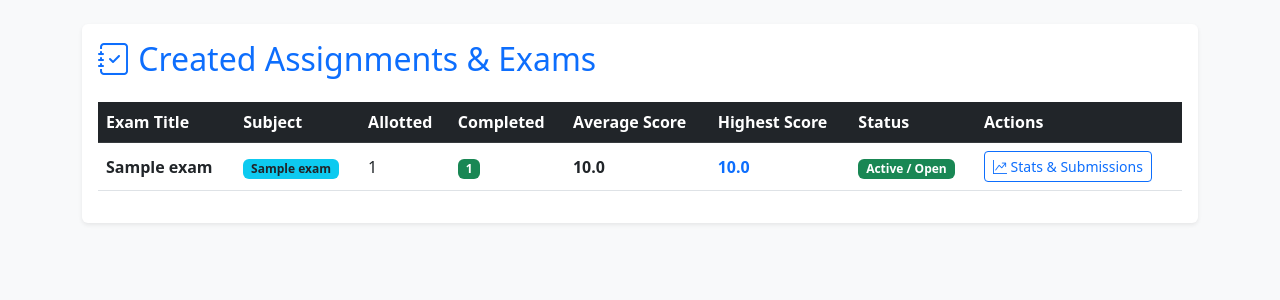
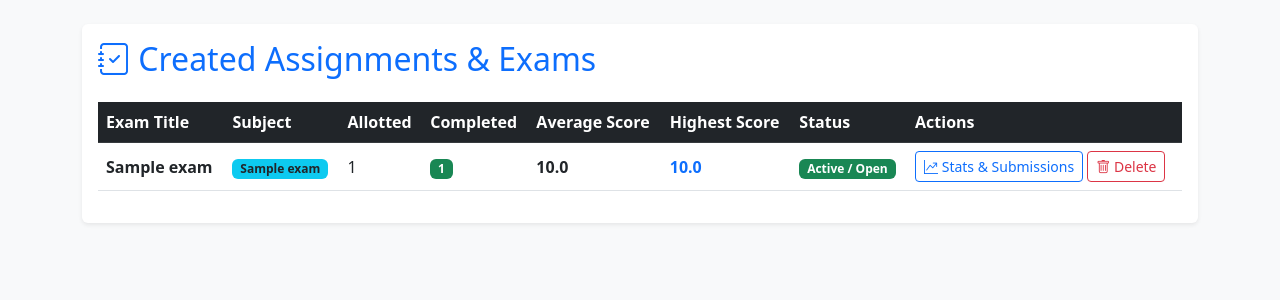
Before and after one commit to ganguly71/UNNATI_Exams, a Flask app: page /faculty/exams in a window 1280 px wide. Shown: the part 56-356 px from the top of the page. Run offline with Flask 3, Linux system fonts and the light colour scheme; a user stored in the database is signed in; tables that the repository leaves empty hold one stand-in row (values such as "Sample post").

Commit message:
Exam deletion feature

```diff
--- a/routes.py
+++ b/routes.py
@@ -167,19 +167,21 @@ def student_dashboard():
         if sub.status == 'completed':
             total_exam_marks = sum(q.marks_awarded for q in sub.exam.questions)
             percentage = 0.0
-            if total_exam_marks > 0 and sub.score is not None and sub.score != -1:
-                percentage = round((sub.score / total_exam_marks) * 100, 1)
-                total_percentage_sum += percentage
-                valid_scores_count += 1
-            completed_details.append({
-                'title': sub.exam.title,
-                'subject': sub.exam.subject,
-                'score': sub.score,
-                'total_marks': total_exam_marks,
-                'percentage': percentage,
-                'date': sub.completed_at or sub.started_at,
-                'type': 'Online Exam'
-            })
+            # Only show scores in charts/stats after the teacher has stopped the exam (allow_start is False)
+            if not sub.exam.allow_start:
+                if total_exam_marks > 0 and sub.score is not None and sub.score != -1:
+                    percentage = round((sub.score / total_exam_marks) * 100, 1)
+                    total_percentage_sum += percentage
+                    valid_scores_count += 1
+                completed_details.append({
+                    'title': sub.exam.title,
+                    'subject': sub.exam.subject,
+                    'score': sub.score,
+                    'total_marks': total_exam_marks,
+                    'percentage': percentage,
+                    'date': sub.completed_at or sub.started_at,
+                    'type': 'Online Exam'
+                })
 
 
     # Manual assignments
@@ -368,3 +370,16 @@ def faculty_edit_student(student_id):
     db.session.commit()
     flash('Student details updated successfully.', 'success')
     return redirect(url_for('main.faculty_students'))
+
+@main.route('/faculty/exam/<int:exam_id>/delete', methods=['POST'])
+@login_required
+def delete_exam(exam_id):
+    if not isinstance(current_user._get_current_object(), User):
+        return jsonify({'error': 'Unauthorized'}), 403
+    exam = Exam.query.get_or_404(exam_id)
+    if exam.faculty_id != current_user.id and current_user.role != 'admin':
+        return jsonify({'error': 'Unauthorized'}), 403
+
+    db.session.delete(exam)
+    db.session.commit()
+    return jsonify({'success': True})
--- a/templates/fac_exams.html
+++ b/templates/fac_exams.html
@@ -37,6 +37,9 @@
                             <a href="{{ url_for('main.exam_stats', exam_id=data.exam.id) }}" class="btn btn-sm btn-outline-primary">
                                 <i class="bi bi-graph-up-arrow"></i> Stats & Submissions
                             </a>
+                            <button class="btn btn-sm btn-outline-danger" onclick="deleteExam({{ data.exam.id }})">
+                                <i class="bi bi-trash"></i> Delete
+                            </button>
                         </td>
                     </tr>
                     {% else %}
@@ -50,3 +53,22 @@
     </div>
 </div>
 {% endblock %}
+
+{% block scripts %}
+<script>
+function deleteExam(examId) {
+    if (confirm('Are you sure you want to delete this exam? This will permanently remove the exam, all student allotments, submissions, and answer records.')) {
+        fetch(`/faculty/exam/${examId}/delete`, {
+            method: 'POST',
+            headers: {'Content-Type': 'application/json'}
+        }).then(r => r.json()).then(data => {
+            if(data.success) {
+                location.reload();
+            } else {
+                alert(data.error || 'Failed to delete exam');
+            }
+        });
+    }
+}
+</script>
+{% endblock %}
```
Also changed, not shown: templates/student_dashboard.html (+7 -3 lines).
